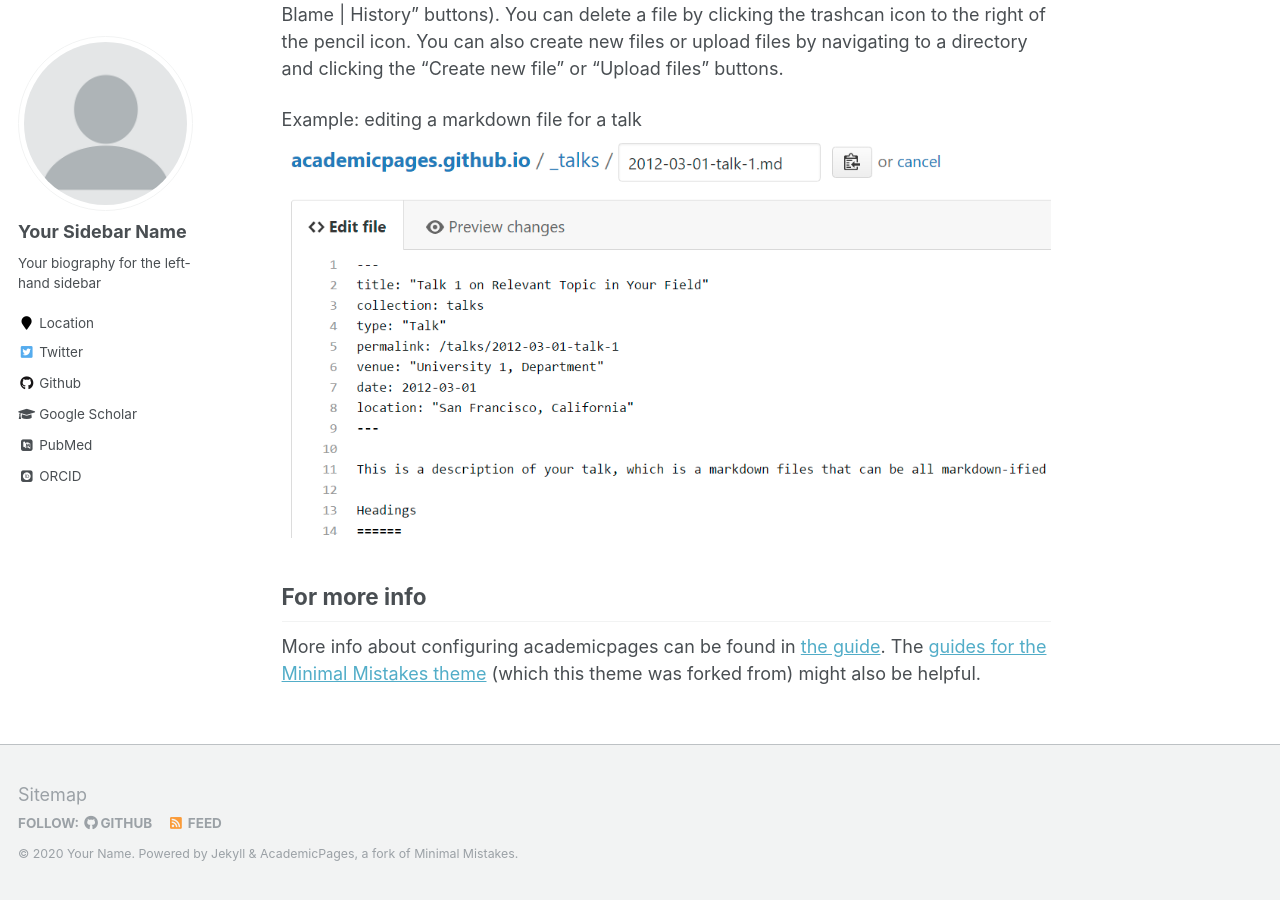
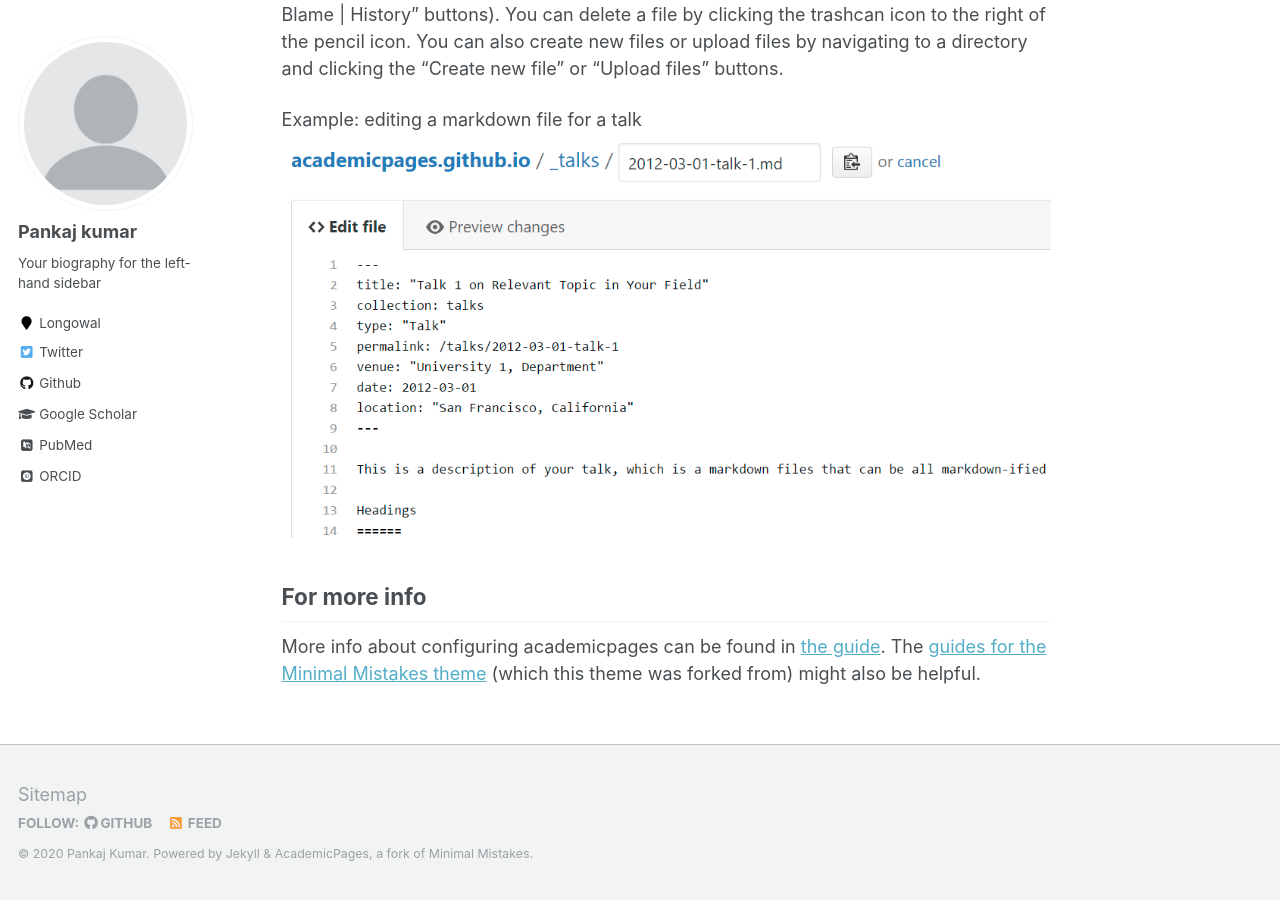
Before and after one commit to pankajkumar080/pankajkumar080.github.io, a Jekyll site: the page built from _pages/about.md, in a window 1280 px wide and 900 px high, scrolled down 2463 px. Built offline with Jekyll 4.4.1, drawn with Linux system fonts in a browser that asks for light colours; some web fonts are replaced.

Commit message:
Update _config.yml

```diff
--- a/_config.yml
+++ b/_config.yml
@@ -9,7 +9,7 @@
 locale                   : "en-US"
 title                    : "Pankaj Kumar"
 title_separator          : "-"
-name                     : &name "Your Name"
+name                     : &name "Pankaj Kumar"
 description              : &description "personal description"
 url                      : https://academicpages.github.io # the base hostname & protocol for your site e.g. "https://mmistakes.github.io"
 baseurl                  : "" # the subpath of your site, e.g. "/blog"
@@ -80,10 +80,10 @@ analytics:
 
 # Site Author
 author:
-  name             : "Your Sidebar Name"
+  name             : "Pankaj kumar"
   avatar           : "profile.png"
   bio              : "Your biography for the left-hand sidebar"
-  location         : "Location"
+  location         : "Longowal"
   employer         :
   pubmed           : "https://www.ncbi.nlm.nih.gov/pubmed/?term=john+snow"
   googlescholar    : "http://yourfullgooglescholarurl.com"
```
